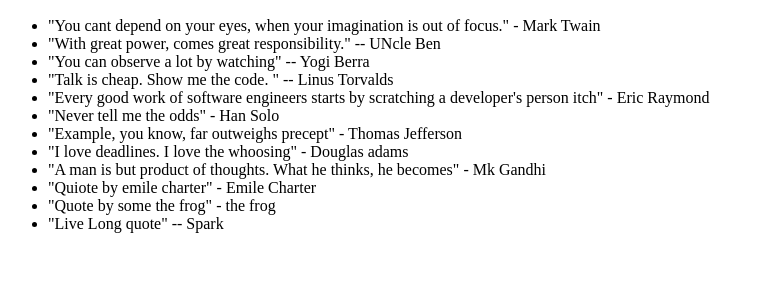
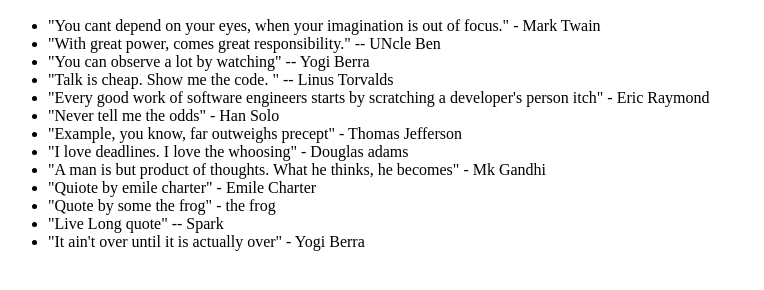
Before and after one commit to RamkumarKrishnasamy/0main_openSAP_repo, a plain HTML site: page index.html in a window 1280 px wide. Shown: the part 110-400 px from the top of the page, without its empty margins (0-764 px from the left). Drawn offline with Linux system fonts and the light colour scheme.

Commit message:
Added an another quote by Yogi Berra

```diff
--- a/index.html
+++ b/index.html
@@ -21,6 +21,7 @@
 			<li>"Quiote by emile charter" - Emile Charter</li>
 			<li>"Quote by some the frog" - the frog</li>
 			<li>"Live Long quote" -- Spark</li>
+			<li>"It ain't over until it is actually over" - Yogi Berra</li>
 		</ul>
 	</body>
 </html>
```
